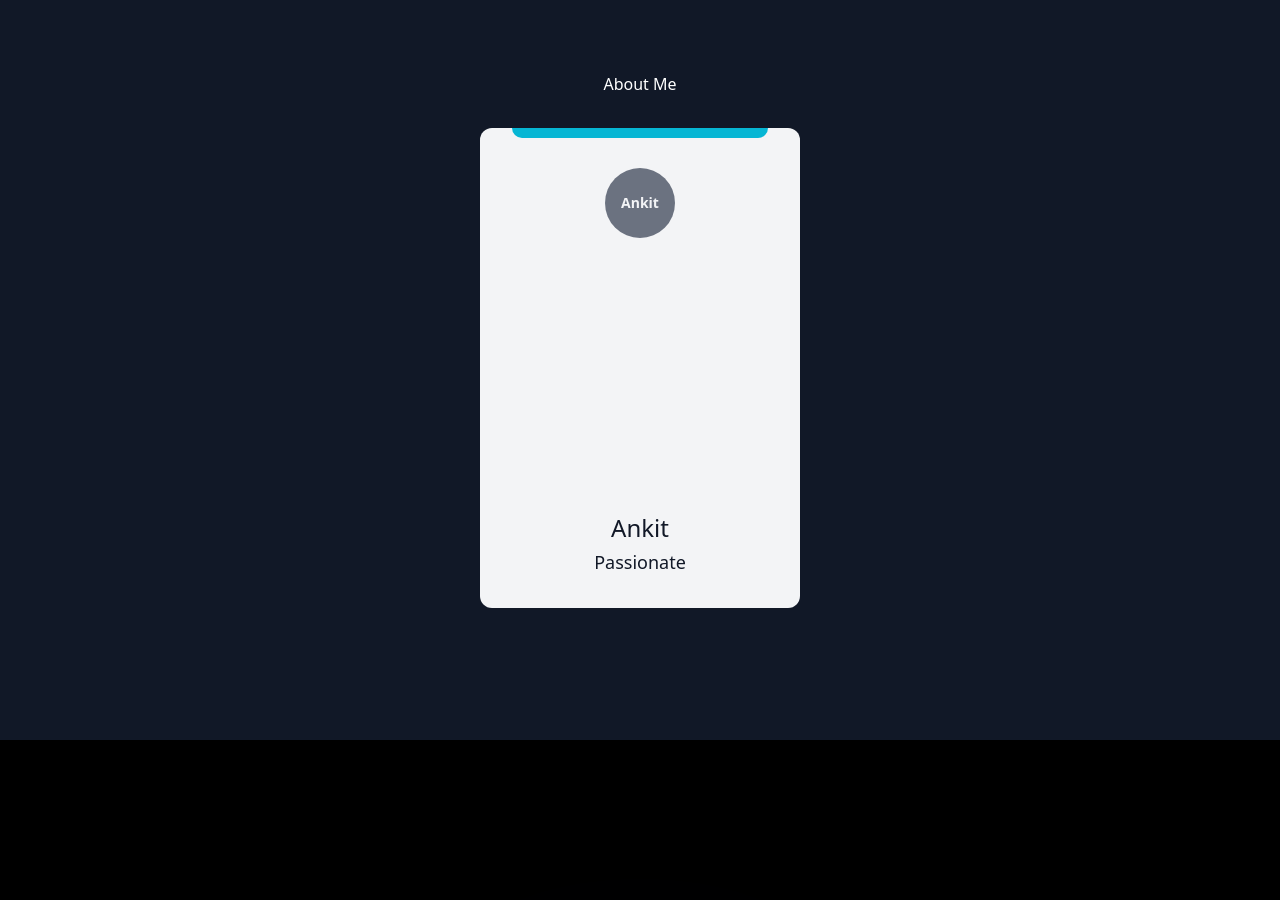
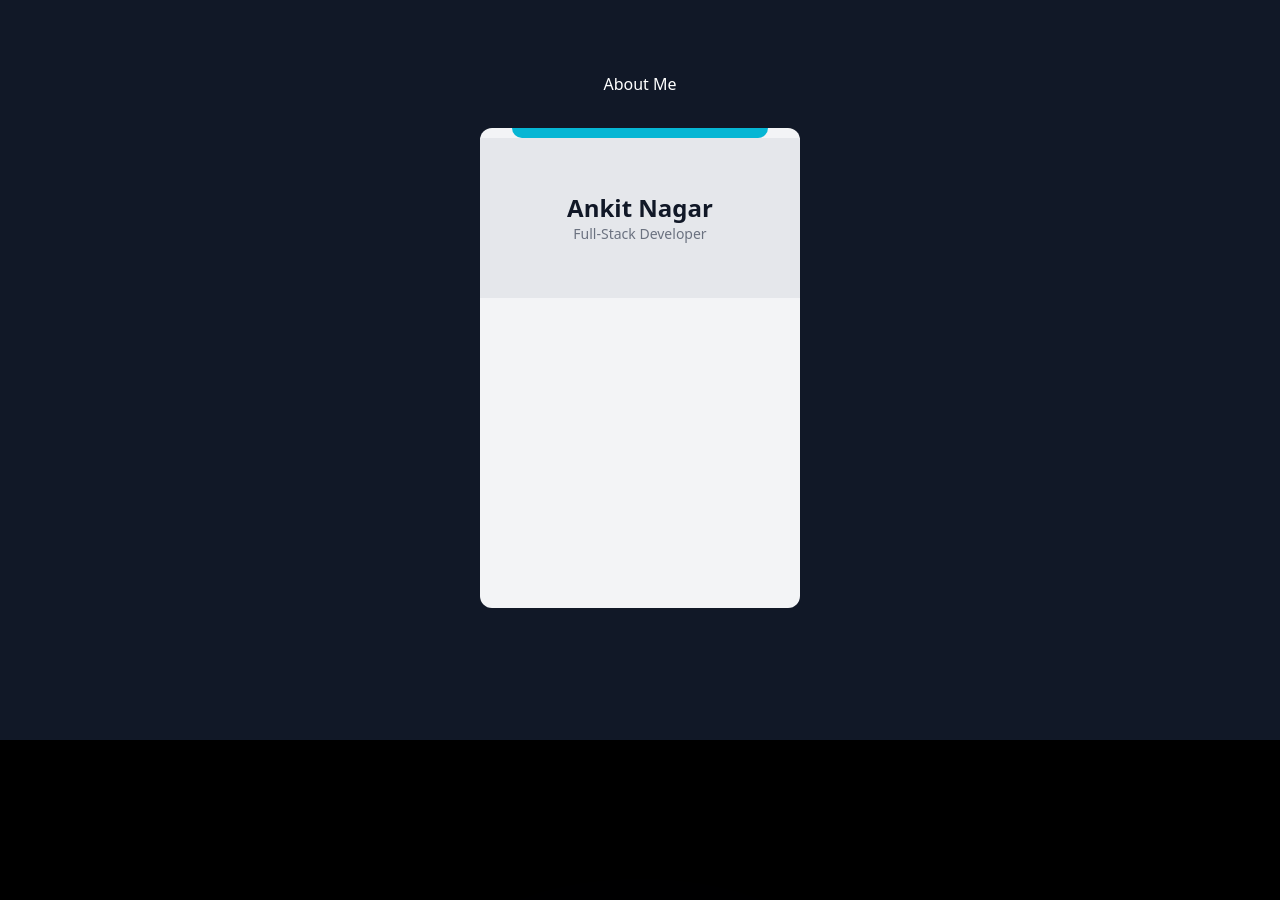
Before and after one commit to Ankit-webtech/ankit-portfolio, a React (Vite) app: page / in a window 1280 px wide. Shown: the part 860-1760 px from the top of the page. Built offline with nearby package versions, Linux system fonts and the light colour scheme.

Commit message:
Refactor Aboutme component structure and content

```diff
--- a/src/pages/Aboutme.jsx
+++ b/src/pages/Aboutme.jsx
@@ -80,30 +80,71 @@ const ProfileCard = () => {
   ];
 
   return (
-    <div className="group relative w-[20rem] h-[30rem] bg-gray-100 rounded-xl text-center transition-all duration-500 hover:shadow-2xl hover:bg-cyan-500">
+//     <div className="group relative w-[20rem] h-[30rem] bg-gray-100 rounded-xl text-center transition-all duration-500 hover:shadow-2xl hover:bg-cyan-500">
+//       <div className="h-2.5 w-4/5 mx-auto bg-cyan-500 rounded-b-3xl transition-all duration-300 group-hover:h-0"></div>
+
+//       <div className="flex justify-center items-center w-[70px] h-[70px] bg-gray-500 rounded-full mx-auto my-[30px] transition-all duration-500 text-sm group-hover:w-full group-hover:h-2/6 group-hover:rounded-t-xl group-hover:rounded-b-none group-hover:my-0 group-hover:bg-gray-100 relative z-10">
+//         <span className="font-bold text-gray-100 group-hover:text-gray-900 transition-all duration-500">
+//           Ankit
+//         </span>
+//       </div>
+
+//       <h2 className="p-4 text-2xl transition-all duration-100 group-hover:opacity-0 absolute inset-x-0 bottom-4 text-gray-900">
+//         Ankit
+//         <br />
+//         <span className="text-lg">Passionate</span>
+//       </h2>
+
+//     <p className="absolute inset-0 flex items-center justify-center text-white text-center
+// opacity-0 translate-y-4 transition-all duration-700
+// group-hover:opacity-100 group-hover:translate-y-0 z-10 px-6 text-lg md:text-xl font-light tracking-wide">
+//   Building modern, scalable, and interactive web experiences with the MERN stack.
+// </p>
+
+
+//       {/* Social Icons */}
+//       <div className="absolute bottom-4 left-8 right-8 flex justify-center space-x-2 opacity-0 transition-all duration-700 group-hover:opacity-100 z-10">
+//         {socialLinks.map((link, index) => (
+//           <a
+//             key={index}
+//             href={link.href}
+//             target="_blank"
+//             rel="noopener noreferrer"
+//             className="button flex-center"
+//            >
+//             {link.svg}
+//           </a>
+//         ))}
+//       </div>
+//     </div>
+  // );
+// };
+
+    <div className="group relative w-[20rem] h-[30rem] bg-gray-100 rounded-xl text-center overflow-hidden transition-all duration-500 hover:shadow-2xl">
+
+  {/* Top Bar */}
   <div className="h-2.5 w-4/5 mx-auto bg-cyan-500 rounded-b-3xl transition-all duration-300 group-hover:h-0"></div>
 
-      <div className="flex justify-center items-center w-[70px] h-[70px] bg-gray-500 rounded-full mx-auto my-[30px] transition-all duration-500 text-sm group-hover:w-full group-hover:h-2/6 group-hover:rounded-t-xl group-hover:rounded-b-none group-hover:my-0 group-hover:bg-gray-100 relative z-10">
-        <span className="font-bold text-gray-100 group-hover:text-gray-900 transition-all duration-500">
-          Ankit
-        </span>
+  {/* Profile Header */}
+  <div className="flex flex-col items-center justify-center w-full h-2/6 bg-gray-200 transition-all duration-500 group-hover:h-1/3">
+    <h2 className="text-2xl font-semibold text-gray-900">
+      Ankit Nagar
+    </h2>
+    <p className="text-sm text-gray-500">
+      Full-Stack Developer
+    </p>
   </div>
 
-      <h2 className="p-4 text-2xl transition-all duration-100 group-hover:opacity-0 absolute inset-x-0 bottom-4 text-gray-900">
-        Ankit
-        <br />
-        <span className="text-lg">Passionate</span>
-      </h2>
-
-    <p className="absolute inset-0 flex items-center justify-center text-white text-center
-opacity-0 translate-y-4 transition-all duration-700
-group-hover:opacity-100 group-hover:translate-y-0 z-10 px-6 text-lg md:text-xl font-light tracking-wide">
-  Building modern, scalable, and interactive web experiences with the MERN stack.
+  {/* Bottom Section */}
+  <div className="absolute bottom-0 left-0 w-full h-4/6 bg-gradient-to-br from-cyan-500 to-teal-600 flex items-center justify-center px-6 opacity-0 translate-y-6 transition-all duration-700 group-hover:opacity-100 group-hover:translate-y-0">
+    <p className="text-white text-center text-lg font-light leading-relaxed">
+      Building modern, scalable, and interactive web experiences
+      <span className="font-semibold"> with the MERN stack.</span>
     </p>
-
+  </div>
 
   {/* Social Icons */}
-      <div className="absolute bottom-4 left-8 right-8 flex justify-center space-x-2 opacity-0 transition-all duration-700 group-hover:opacity-100 z-10">
+  <div className="absolute bottom-4 left-0 w-full flex justify-center space-x-3 opacity-0 transition-all duration-700 group-hover:opacity-100">
     {socialLinks.map((link, index) => (
       <a
         key={index}
```
Lines whose indentation alone changed are shown as unchanged.
